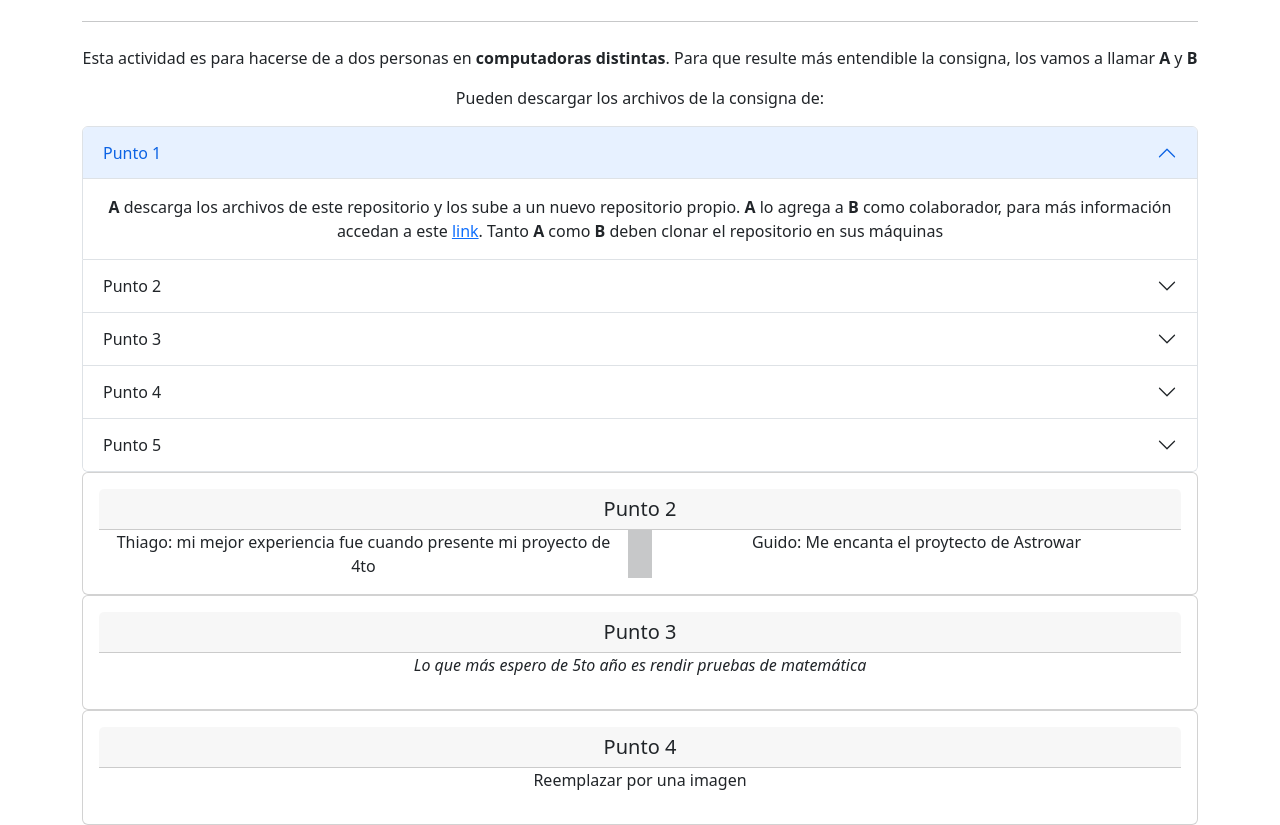
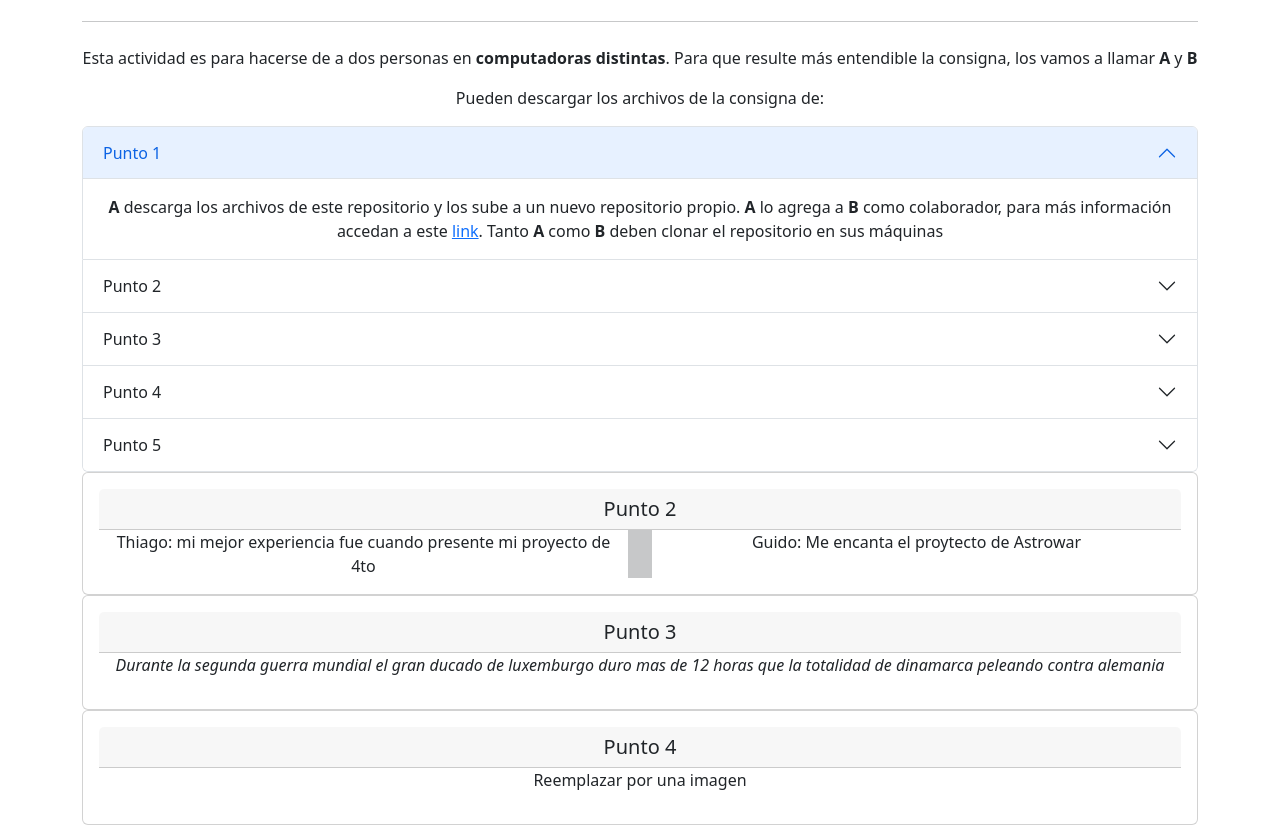
Before and after one commit to ThiagoBarraza/Actividad-GIT, a plain HTML site: page index.html in a window 1280 px wide. Shown: the part 108-933 px from the top of the page. Drawn offline with nearby package versions, Linux system fonts and the light colour scheme.

Commit message:
Haciendo el punto 3

```diff
--- a/index.html
+++ b/index.html
@@ -97,7 +97,7 @@
       <div class="card">
             <div class="card-body">
             <h5 class="card-header">Punto 3</h5>
-            <p><i>Lo que más espero de 5to año es rendir pruebas de matemática</i></p>
+            <p><i>Durante la segunda guerra mundial el gran ducado de luxemburgo duro mas de 12 horas que la totalidad de dinamarca peleando contra alemania</i></p>
             </div>
       </div>
       <div class="card">
```
